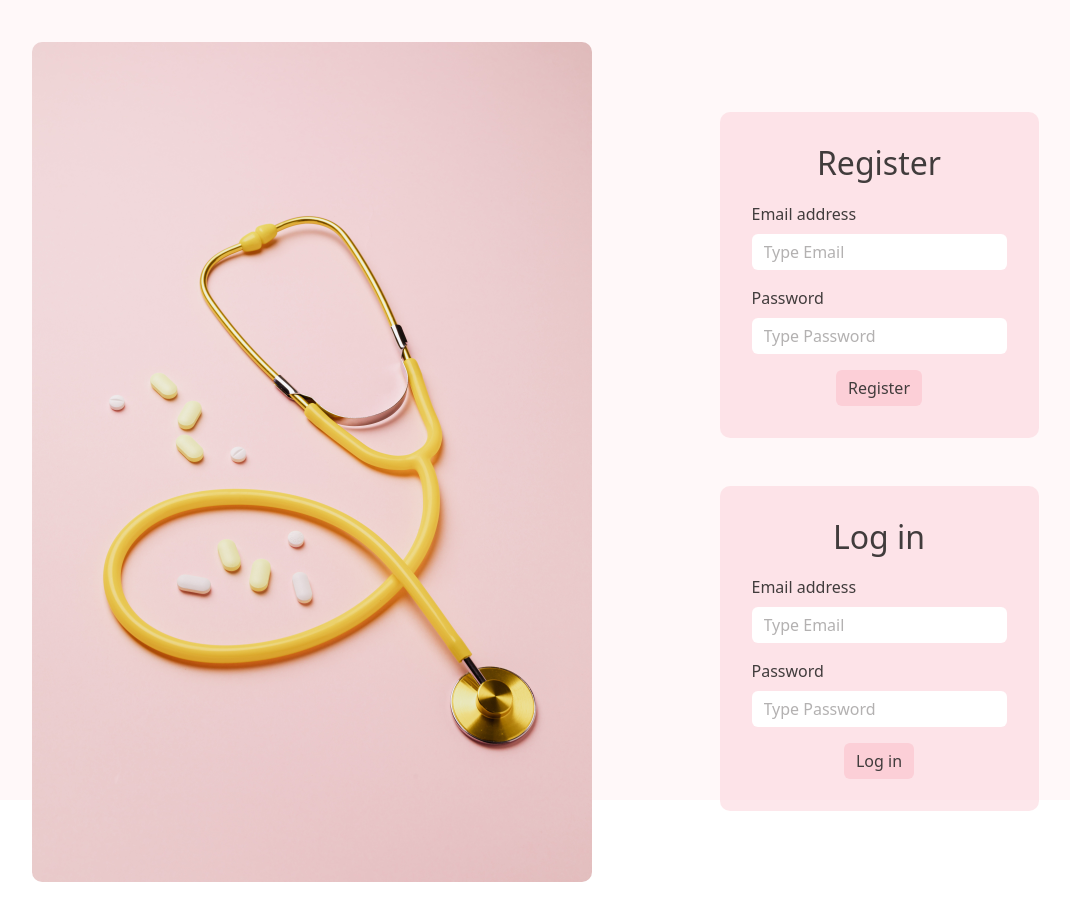
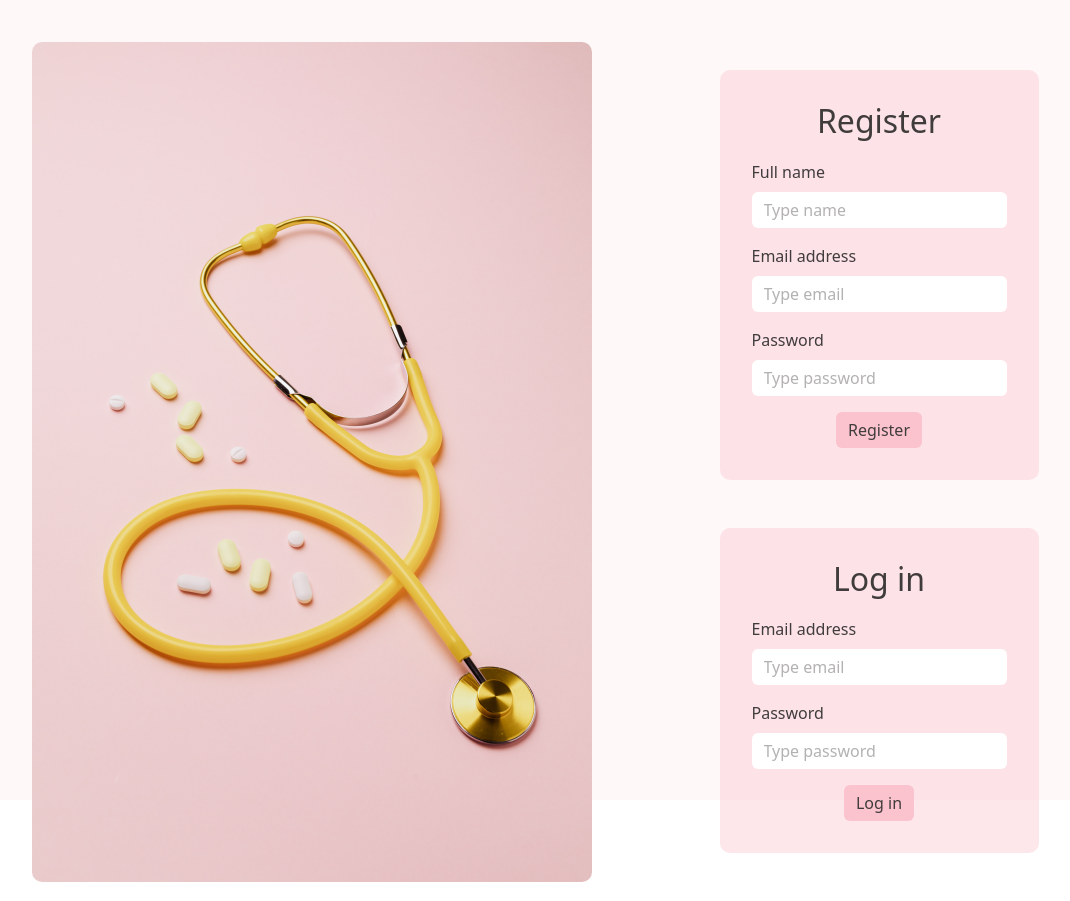
Before and after one commit to Rodrigo-Patron/Medical-Record-Project, a React (Create React App) app: page / in a window 1280 px wide. Shown: the whole page, without its empty margins (81-1151 px from the left). Built offline with nearby package versions, Linux system fonts and the light colour scheme.

Commit message:
add registration functionality

```diff
--- a/src/Components/Home/Home.jsx
+++ b/src/Components/Home/Home.jsx
@@ -1,37 +1,88 @@
+import { Button, Form } from "react-bootstrap";
 import "./Home.scss";
-import { Button, Form } from "react-bootstrap";
 import { NavLink } from "react-router-dom";
 import medicalPic from "../../img/pink-pic.jpg";
+import { useRef, useContext } from "react";
+import { MedicalContext } from "../../MedicalContext";
 
 const Home = () => {
+  const { setUser, user } = useContext(MedicalContext);
+
+  const inputName = useRef(null);
+  const inputEmail = useRef(null);
+  const inputPassword = useRef(null);
+
+  const submitRegisterForm = (e) => {
+    e.preventDefault();
+
+    console.log(inputName.current.value);
+    console.log(inputEmail.current.value);
+    console.log(inputPassword.current.value);
+
+    setUser([
+      {
+        name: inputName.current.value,
+        email: inputEmail.current.value,
+        password: inputPassword.current.value,
+      },
+      ...user,
+    ]);
+  };
+
+  const submitLoginForm = (e) => {
+    e.preventDefault();
+  };
+
   return (
     <div className="Home">
       <h1>My Medical-Record App</h1>
       <div className="homeContainer">
         <img src={medicalPic} alt="" />
         <div className="formContainer">
-          <Form>
+          {/* REGISTER FORM */}
+
+          <Form onSubmit={submitRegisterForm}>
             <h2>Register</h2>
             <Form.Group className="formBox">
+              <Form.Label>Full name</Form.Label>
+              <Form.Control
+                type="text"
+                ref={inputName}
+                placeholder="Type name"
+                required
+              />
               <Form.Label>Email address</Form.Label>
-              <Form.Control type="email" placeholder="Type Email" />
+              <Form.Control
+                type="email"
+                ref={inputEmail}
+                placeholder="Type email"
+                required
+              />
               <Form.Label>Password</Form.Label>
-              <Form.Control type="password" placeholder="Type Password" />
+              <Form.Control
+                type="password"
+                ref={inputPassword}
+                placeholder="Type password"
+                required
+              />
               <div className="Btn">
-                <Button variant="dark">Register</Button>
+                <Button type="submit">Register</Button>
               </div>
             </Form.Group>
           </Form>
-          <Form>
+
+          {/* LOGIN FORM */}
+
+          <Form onSubmit={submitLoginForm}>
             <h2>Log in</h2>
             <Form.Group className="formBox">
               <Form.Label>Email address</Form.Label>
-              <Form.Control type="email" placeholder="Type Email" />
+              <Form.Control type="email" placeholder="Type email" />
               <Form.Label>Password</Form.Label>
-              <Form.Control type="password" placeholder="Type Password" />
+              <Form.Control type="password" placeholder="Type password" />
               <div className="Btn">
                 <NavLink to="main">
-                  <Button variant="dark">Log in</Button>
+                  <Button type="submit">Log in</Button>
                 </NavLink>
               </div>
             </Form.Group>
--- a/src/Components/Home/Home.scss
+++ b/src/Components/Home/Home.scss
@@ -50,9 +50,16 @@
         .Btn {
           text-align: center;
           button {
-            background-color: rgb(252, 207, 215);
+            background-color: rgb(250, 195, 205);
             color: rgb(65, 60, 60);
             border: none;
+            &:active {
+              transform: scale(1.03);
+            }
+            &:hover {
+              color: white;
+              background-color: rgb(65, 60, 60);
+            }
           }
         }
       }
--- /dev/null
+++ b/src/Components/Register/Register.jsx
@@ -0,0 +1,5 @@
+const Register = () => {
+  return <div></div>;
+};
+
+export default Register;
--- a/src/MedicalContext.jsx
+++ b/src/MedicalContext.jsx
@@ -2,23 +2,38 @@ import { createContext, useState, useEffect } from "react";
 
 export const MedicalContext = createContext(null);
 
-const defaultBp = JSON.parse(localStorage.getItem("bp")) || [] ;
+//REGISTER - LOCAL STORAGE
+
+// DATA INPUTS - LOCAL STORAGE
+const defaultBp = JSON.parse(localStorage.getItem("bp")) || [];
 const defaultHeartRate = JSON.parse(localStorage.getItem("heartRate")) || [];
 const defaultSugar = JSON.parse(localStorage.getItem("sugar")) || [];
 const defaultOxygen = JSON.parse(localStorage.getItem("oxygen")) || [];
 const defaultWeight = JSON.parse(localStorage.getItem("weight")) || [];
 
+const registeredUser = JSON.parse(localStorage.getItem("registeredUser"));
+
 export const MedicalContextProvider = ({ children }) => {
+  // REGISTER
+  const [user, setUser] = useState(registeredUser);
+
+  //DATA INPUTS
   const [heartRate, setHeartRate] = useState(defaultHeartRate);
   const [bp, setBp] = useState(defaultBp);
   const [sugar, setSugar] = useState(defaultSugar);
   const [oxygen, setOxygen] = useState(defaultOxygen);
   const [weight, setWeight] = useState(defaultWeight);
 
-  //here goes USEFFECT for the LOCALSTORAGE
+  // REGISTER - LOCAL STORAGE
+
+  useEffect(() => {
+    localStorage.setItem("registeredUser", JSON.stringify(user));
+  }, [user]);
+
+  //DATA INPUTS - LOCAL STORAGE
+
   useEffect(() => {
     localStorage.setItem("bp", JSON.stringify(bp));
-
   }, [bp]);
 
   useEffect(() => {
@@ -50,6 +65,8 @@ export const MedicalContextProvider = ({ children }) => {
         setOxygen,
         weight,
         setWeight,
+        user,
+        setUser,
       }}
     >
       {children}
```
